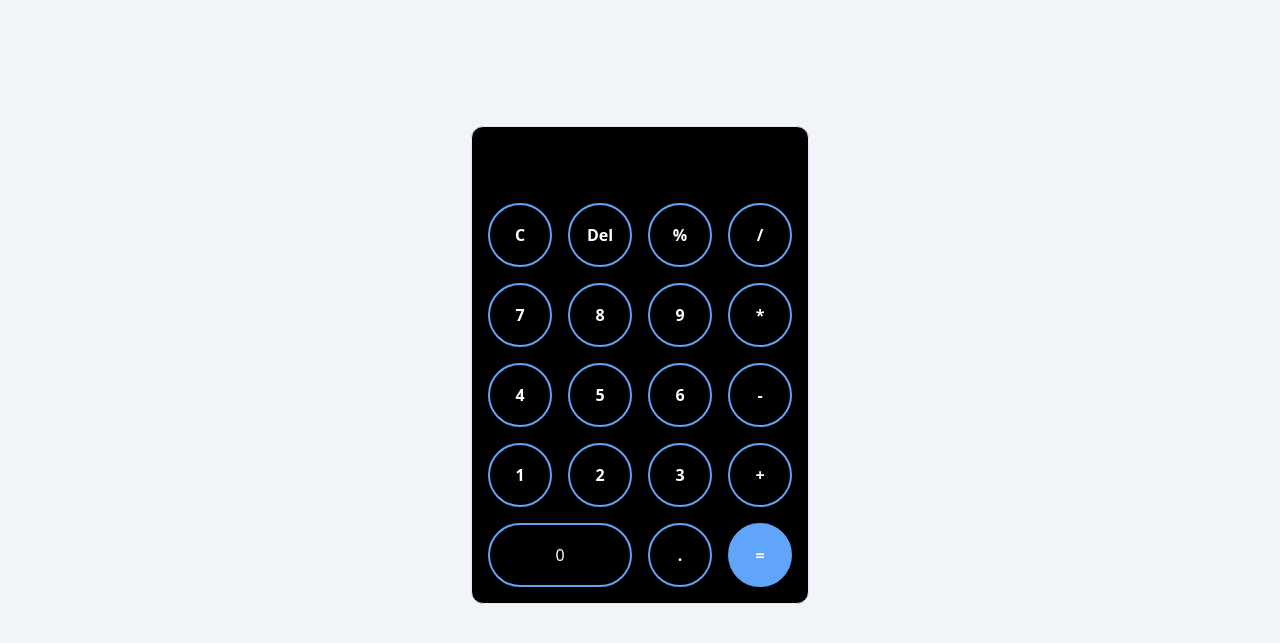
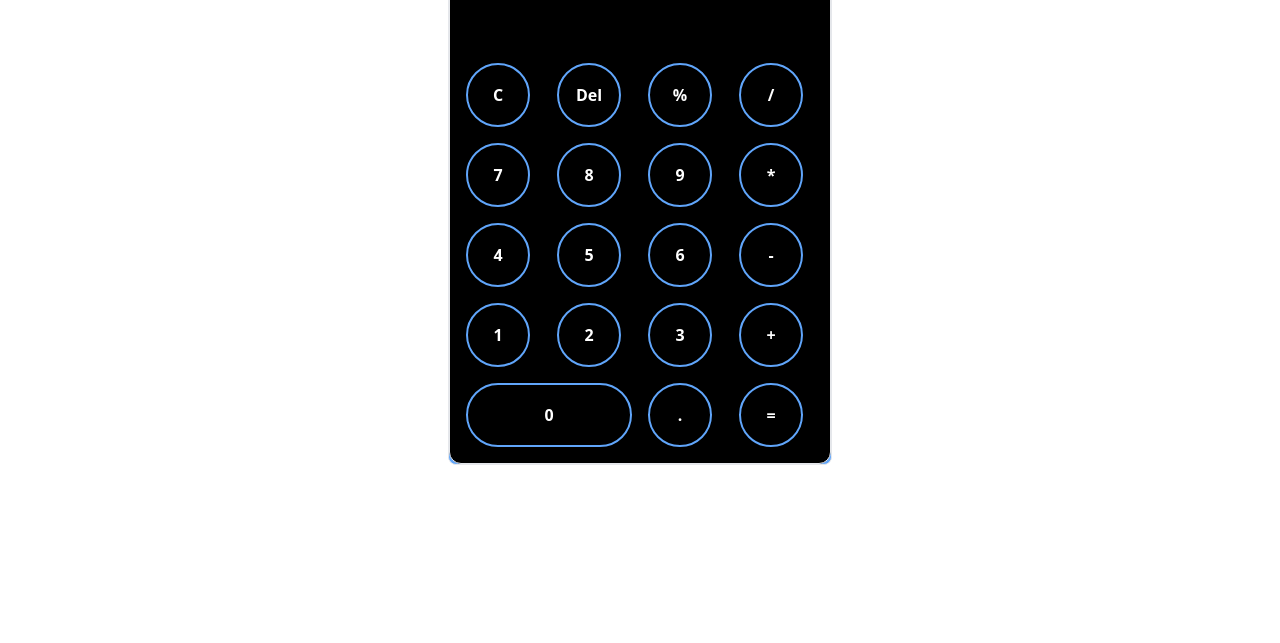
Before and after one commit to ctdtinang/CalcuByDagatan, a plain HTML site: page index.html in a window 1280 px wide. Shown: the part 95-738 px from the top of the page. Drawn offline with nearby package versions, Linux system fonts and the light colour scheme.

Commit message:
first commit

```diff
--- a/index.html
+++ b/index.html
@@ -1,22 +1,19 @@
-<!DOCTYPE html>
-<html lang="en">
-
+<!doctype html>
+<html>
 <head>
   <meta charset="UTF-8">
   <meta http-equiv="X-UA-Compatible" content="IE=edge">
   <meta name="viewport" content="width=device-width, initial-scale=1.0">
-    <title>Calculator by Dagatan</title>
   <script src="https://cdn.tailwindcss.com"></script>
   <script src="script.js"></script>
+  <title>Dagatan Calculator Design</title>
+
+
 </head>
-
 <body>
-    <header>
-
-    </header>
-    <main class="bg-slate-100">
+    <div class="mx-auto overflow-hidden mt-5 mb-1 bg-blue-400 border rounded-lg md:w-96 sm:w-1/2">
+        <div class="">
           <div class="p-3 text-white text-center  text-3xl bg-blue-300 font-extrabold"><span class="text-black">Dagatan</span>Calculator</div>
-        <div class="flex justify-center items-center min-h-screen">
           <div class="p-4 border border-solid shadow-white border-white-400 bg-black rounded-xl">
             <p id="outputScreen"
                 class="mb-5 p-5 font-extrabold rounded-xl text-white bg-black text-right"></p>
@@ -53,19 +50,17 @@
                         onclick="display('3')">3</button>
                     <button class="rounded-full h-16 w-16 text-white font-bold flex items-center bg-black justify-center border-2 border-blue-400 hover:border-2 hover:border-gray-500 focus:outline-none"
                         onclick="display('+')">+</button>
-                    <button class="rounded-full border-solid bg-black justify-center border-2 border-blue-400 hover:border-2 hover:border-gray-500 focus:outline-none text-white col-span-2"
+                    <button class="rounded-full text-white font-bold flex items-center bg-black justify-center border-2 border-blue-400 hover:border-2 hover:border-gray-500 focus:outline-none col-span-2"
                         onclick="display('0')">0</button>
                     <button class="rounded-full h-16 w-16 text-white font-bold flex items-center bg-black justify-center border-2 border-blue-400 hover:border-2 hover:border-gray-500 focus:outline-none"
                         onclick="display('.')">.</button>
-                    <button class="rounded-full h-16 w-16 text-white font-bold flex items-center bg-blue-400 justify-center border-2 border-blue-400 hover:border-2 hover:border-gray-500 focus:outline-none"
+                    <button class="rounded-full h-16 w-16 text-white font-bold flex items-center bg-black justify-center border-2 border-blue-400 hover:border-2 hover:border-gray-500 focus:outline-none"
                         onclick="calc()">=</button>
                 </div>
             </div>
         </div>
-    </main>
-    <footer>
+      </div>
+    </div>
 
-    </footer>
 </body>
-
 </html>
```
Lines whose indentation alone changed are shown as unchanged.
